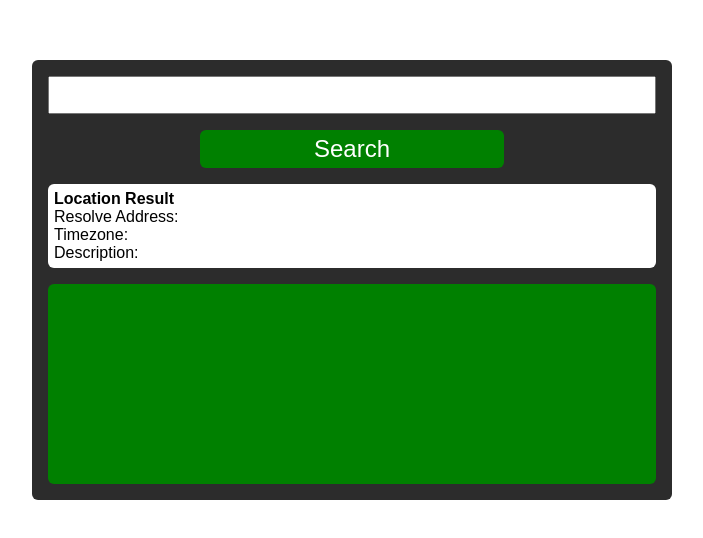
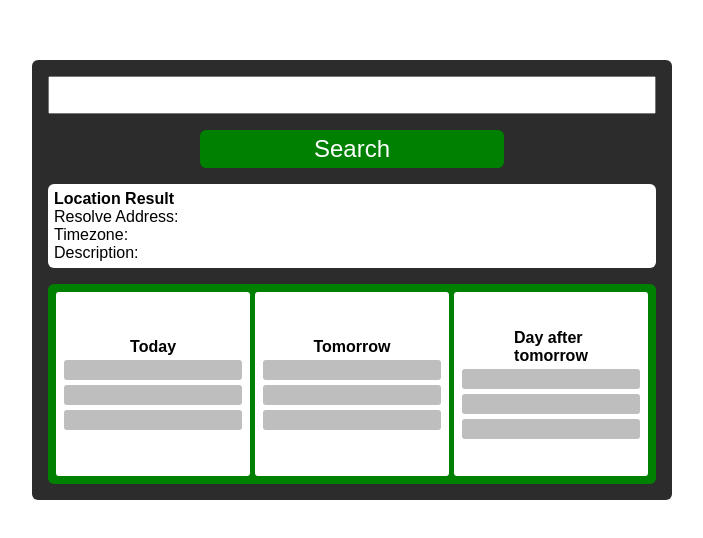
Before and after one commit to eustaquiogalano/q-weather-app, a website built with webpack: page src/index.html in a window 1280 px wide. Shown: the part 120-658 px from the top of the page, without its empty margins (288-991 px from the left). Built offline with nearby package versions, Linux system fonts and the light colour scheme.

Commit message:
feat: add per day structure

```diff
--- a/src/index.html
+++ b/src/index.html
@@ -17,9 +17,24 @@
           <p>Description: <span id="description"></span></p>
         </div>
         <div id="next-days-container">
-          <div id="day-1-container"></div>
-          <div id="day-2-container"></div>
-          <div id="day-3-container"></div>
+          <div id="day-1-container" class="day-container">
+            <h2>Today</h2>
+            <div id="temp"></div>
+            <div id="date"></div>
+            <div id="description"></div>
+          </div>
+          <div id="day-2-container" class="day-container">
+            <h2>Tomorrow</h2>
+            <div id="temp"></div>
+            <div id="date"></div>
+            <div id="description"></div>
+          </div>
+          <div id="day-3-container" class="day-container">
+            <h2>Day after <br />tomorrow</h2>
+            <div id="temp"></div>
+            <div id="date"></div>
+            <div id="description"></div>
+          </div>
         </div>
       </div>
     </main>
```
